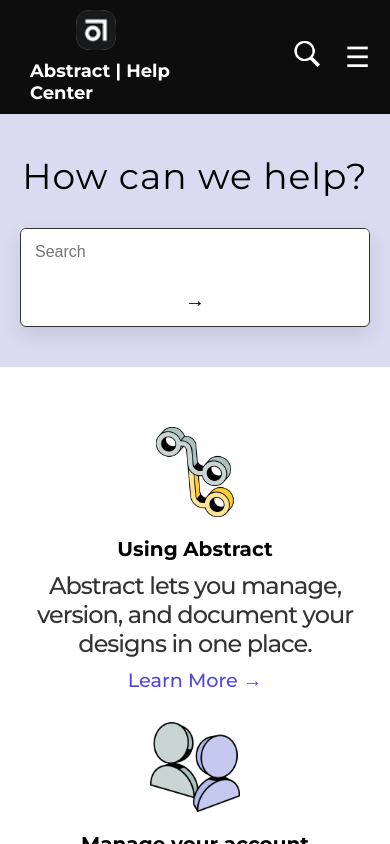
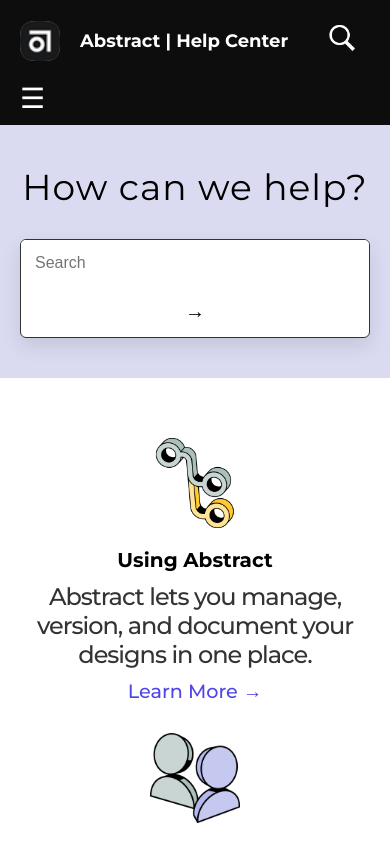
Before and after one commit to Harshh-byte/Project-Abstract, a plain HTML site: page index.html in a window 390 px wide. Drawn offline with Linux system fonts and the light colour scheme.

Commit message:
Logo issue fixed

```diff
--- a/style.css
+++ b/style.css
@@ -594,6 +594,11 @@
       display: flex;
       align-items: center;
       justify-content: flex-start; /* Align left */
+      flex-direction: row;
+    }
+
+    .title{
+        width: max-content;
     }
 
     .right-section {
```
